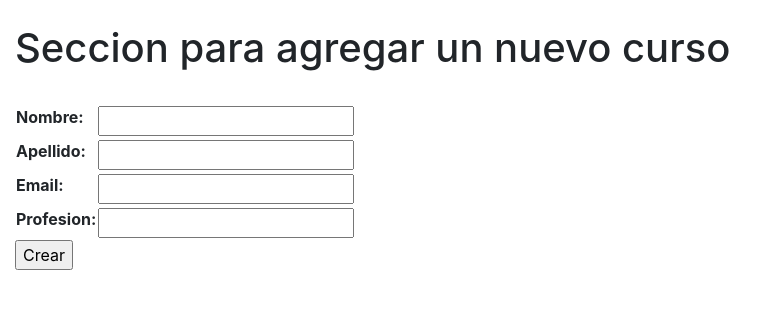
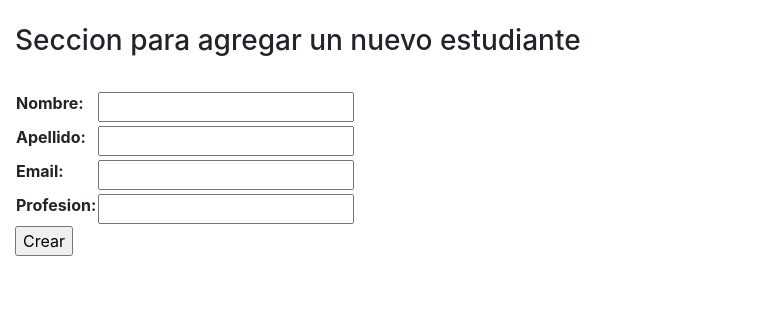
Before and after one commit to juanp985/Entrega1-Beilis_Rodriguez, a Django app: page /crear/create_profesor in a window 1280 px wide. Shown: the part 56-365 px from the top of the page, without its empty margins (0-777 px from the left). Run offline with Django 4.2, Linux system fonts and the light colour scheme.

Commit message:
cuarto commit

```diff
--- a/AppForms/views.py
+++ b/AppForms/views.py
@@ -1,20 +1,20 @@
+from sqlite3 import Timestamp
 from django.shortcuts import render
 from AppForms.models import Curso, Profesor, Estudiante
 from AppForms.forms import Curso_form, Profesor_form, Estudiante_form
 
-
 def create_curso(request):
 
       if request.method == 'GET':
-            curso = Curso_form ()
-            context = {'curso':curso}
+            cursos = Curso_form ()
+            context = {'cursos':cursos}
             return render(request,'create_curso.html', context=context)
       else:
-            curso = Curso_form(request.POST)
-            if curso.is_valid():
+            cursos = Curso_form(request.POST)
+            if cursos.is_valid():
                   new_curso = Curso.objects.create(
-                        nombre = curso.cleaned_data['nombre'],
-                        camada = curso.cleaned_data['camada']
+                        nombre = cursos.cleaned_data['nombre'],
+                        camada = cursos.cleaned_data['camada'],
                   )
             context = {'new_curso':new_curso}
             return render(request,'create_curso.html', context = context)
@@ -23,17 +23,17 @@ def create_curso(request):
 def create_profesor(request):
 
       if request.method == 'GET':
-            profesor = Profesor_form ()
-            context = {'profesor':profesor}
+            profesores = Profesor_form ()
+            context = {'profesores':profesores}
             return render(request,'create_profesor.html', context=context)
       else:
-            profesor = Profesor_form(request.POST)
-            if profesor.is_valid():
+            profesores = Profesor_form(request.POST)
+            if profesores.is_valid():
                   new_profesor = Profesor.objects.create(
-                        nombre = profesor.cleaned_data['nombre'],
-                        apellido = profesor.cleaned_data['apellido'],
-                        email = profesor.cleaned_data['email'],
-                        profesion = profesor.cleaned_data['profesion']
+                        nombre = profesores.cleaned_data['nombre'],
+                        apellido = profesores.cleaned_data['apellido'],
+                        email = profesores.cleaned_data['email'],
+                        profesion = profesores.cleaned_data['profesion'],
                   )
             context = {'new_profesor':new_profesor}
             return render(request,'create_profesor.html', context=context)
@@ -42,17 +42,17 @@ def create_profesor(request):
 def create_estudiante(request):
 
       if request.method == 'GET':
-            estudiante = Estudiante_form ()
-            context = {'estudiante':estudiante}
+            estudiantes = Estudiante_form ()
+            context = {'estudiantes':estudiantes}
             return render(request,'create_estudiante.html', context=context)
       else:
-            estudiante = Estudiante_form(request.POST)
-            if estudiante.is_valid():
+            estudiantes = Estudiante_form(request.POST)
+            if estudiantes.is_valid():
                   new_estudiante = Estudiante.objects.create(
-                        legajo = estudiante.cleaned_data['legajo'],
-                        nombre = estudiante.cleaned_data['nombre'],
-                        apellido = estudiante.cleaned_data['apellido'],
-                        email = estudiante.cleaned_data['email']
+                        legajo = estudiantes.cleaned_data['legajo'],
+                        nombre = estudiantes.cleaned_data['nombre'],
+                        apellido = estudiantes.cleaned_data['apellido'],
+                        email = estudiantes.cleaned_data['email'],
                   )
             context = {'new_estudiante':new_estudiante}
             return render(request,'create_estudiante.html', context=context)
--- a/templates/create_curso.html
+++ b/templates/create_curso.html
@@ -1,13 +1,13 @@
 {% extends 'home.html' %}
 {% block Formulario %}
 
-    <h1> Seccion para agregar un nuevo curso</h1> <br>
+    <h3> Seccion para agregar un nuevo curso</h3> <br>
 
-    {% if curso %}
+    {% if cursos %}
         <form action ="" method="POST">
             {% csrf_token %}
             <table>
-                {{curso.as_table}}
+                {{cursos.as_table}}
             </table>
         <input type = "submit", value = "Crear">
 
--- a/templates/create_estudiante.html
+++ b/templates/create_estudiante.html
@@ -1,13 +1,13 @@
 {% extends 'home.html' %}
 {% block Formulario %}
 
-    <h1> Seccion para agregar un nuevo curso</h1> <br>
+    <h3> Seccion para agregar un nuevo estudiante</h3> <br>
 
-    {% if estudiante %}
+    {% if estudiantes %}
         <form action ="" method="POST">
             {% csrf_token %}
             <table>
-                {{estudiante.as_table}}
+                {{estudiantes.as_table}}
             </table>
         <input type = "submit", value = "Crear">
 
--- a/templates/create_profesor.html
+++ b/templates/create_profesor.html
@@ -1,13 +1,13 @@
 {% extends 'home.html' %}
 {% block Formulario %}
 
-    <h1> Seccion para agregar un nuevo curso</h1> <br>
+    <h3> Seccion para agregar un nuevo estudiante</h3> <br>
 
-    {% if profesor %}
+    {% if profesores %}
         <form action ="" method="POST">
             {% csrf_token %}
             <table>
-                {{profesor.as_table}}
+                {{profesores.as_table}}
             </table>
         <input type = "submit", value = "Crear">
 
@@ -16,8 +16,8 @@
                 <h5 class="card-title">Nombre: {{new_profesor.nombre}}</h5>
                 <h5 class="card-title">Apellido: {{new_profesor.apellido}}</h5>
                 <h5 class="card-title">Email: {{new_profesor.email}}</h5>
-                <h5 class="card-title">Profesion: {{new_profesor.profesion}}</h5><br>
-                <h5> El profesor se ha creado con exito! </h5>
+                <h5 class="card-title">Legajo: {{new_profesor.profesion}}</h5><br>
+                <h5> El estudiante se ha creado con exito! </h5>
             </div>
     {% endif %}
 
--- a/templates/home.html
+++ b/templates/home.html
@@ -33,8 +33,31 @@
       <br>
     <div class="container-fluid">
 
-      {% block Formulario %}
-      {% endblock %}
+  {% block Formulario %}
+
+  <h5>Listado de todos los profesores: </h5><br>
+    {% for profesor in profesores %}
+        <h5>Nombre: {{profesor.nombre}}</h5>
+        <h5>Apellido: {{profesor.apellido}}</h5>
+        <h5>Email: {{profesor.email}}</h5>
+        <h5>Profesion: {{profesor.email}}</h5>
+    {% endfor %}
+
+    <br><h5>Listado de todos los estudiantes: </h5><br>
+    {% for estudiante in estudiantes %}
+        <h5>Legajo: {{estudiante.legajo}}</h5>
+        <h5>Nombre: {{estudiante.nombre}}</h5>
+        <h5>Apellido: {{estudiante.apellido}}</h5>
+        <h5>Email: {{estudiante.email}}</h5>
+    {% endfor %}
+
+    <br><h5>Listado de todos los cursos: </h5><br>
+    {% for curso in cursos %}
+        <h5>Nombre: {{curso.nombre}}</h5>
+        <h5>Camada: {{curso.camada}}</h5>
+    {% endfor %}
+
+  {% endblock %}
 
   </div>
 </body>
```
Also changed, not shown: templates/search_alumno.html (+5 -2 lines), AppForms/migrations/0001_initial.py, db.sqlite3.
